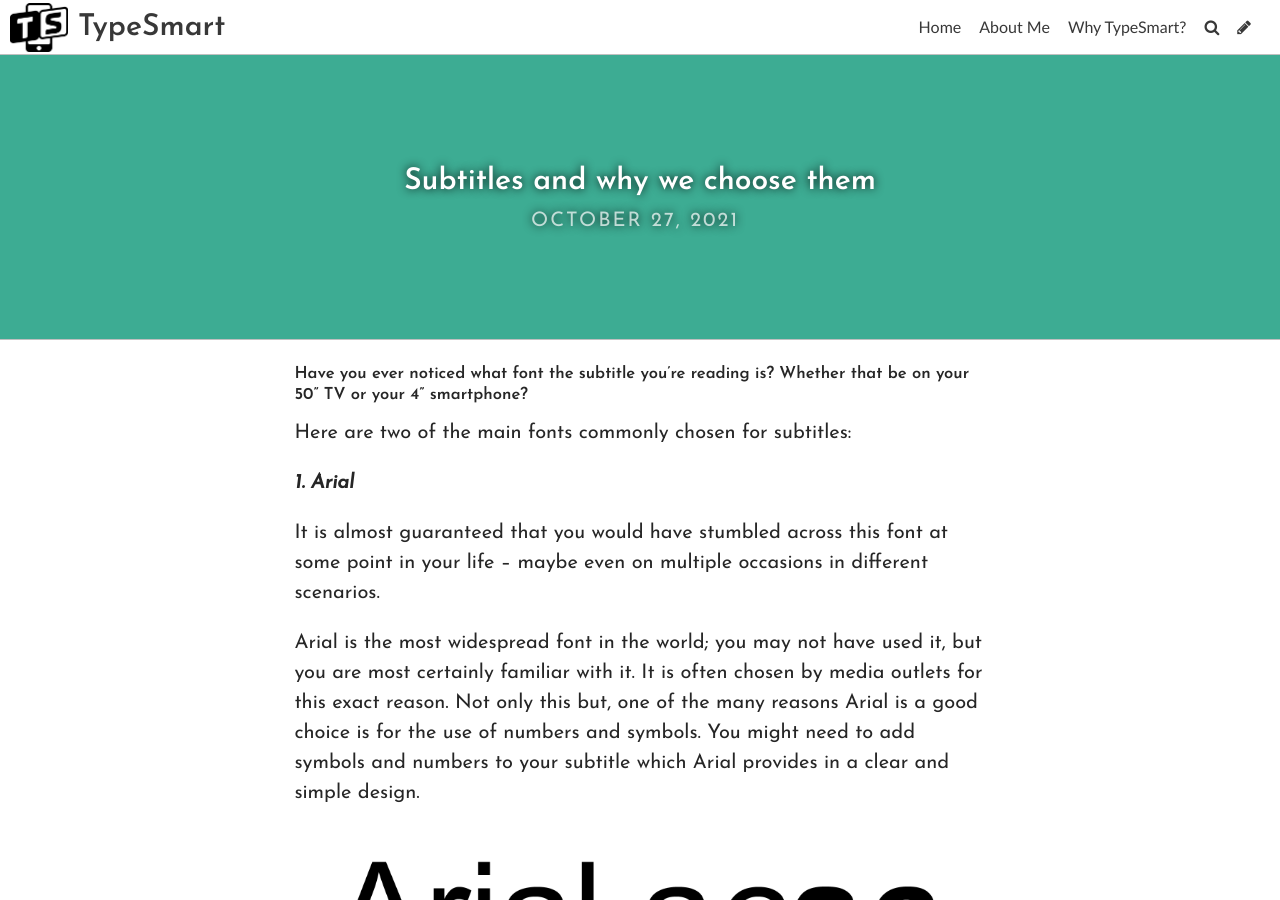
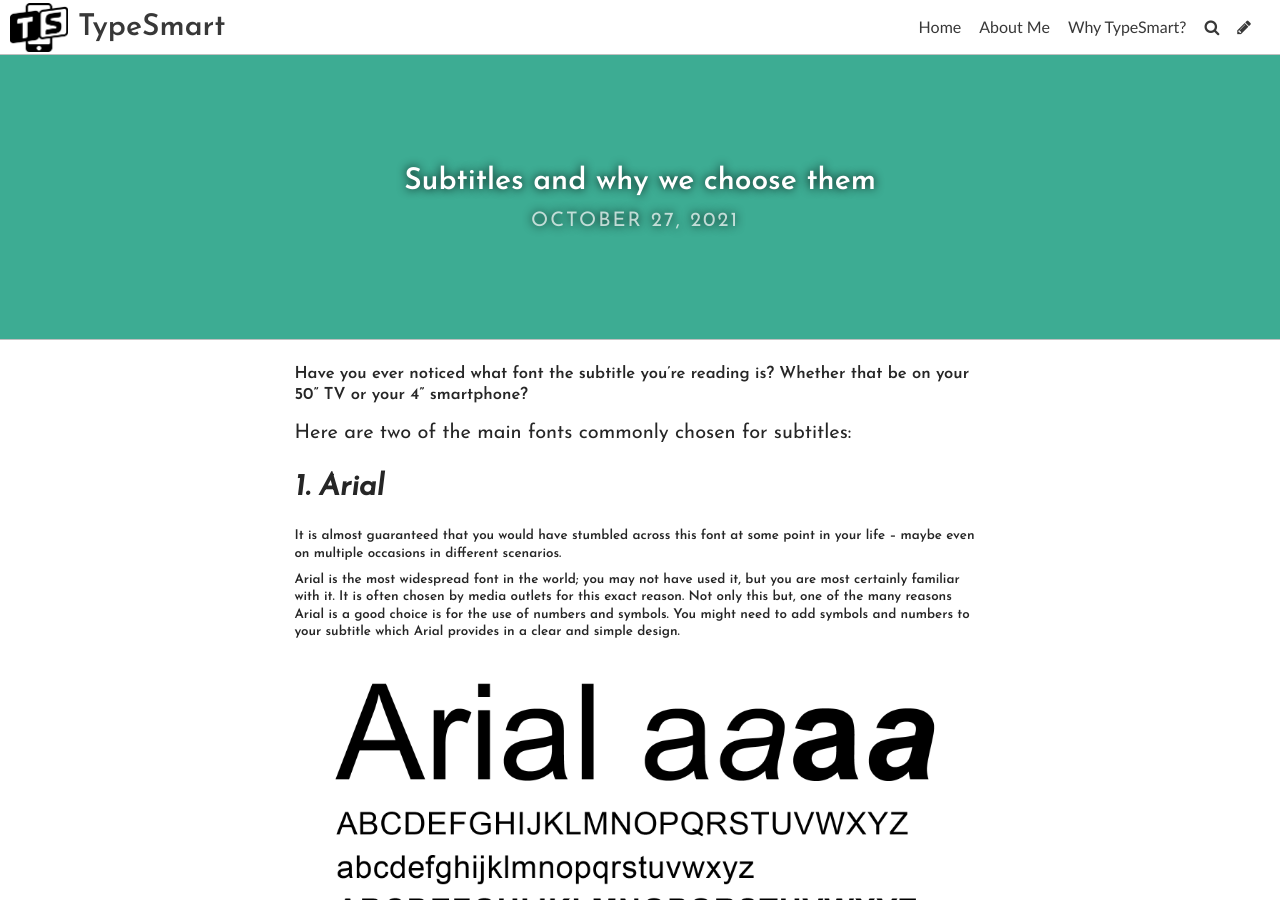
Before and after one commit to nicoleanncarter/typo-design-template, a Jekyll site: the page built from _posts/2021-10-27-subtitles-and-why-we-choose-them.md, in a window 1280 px wide and 900 px high. Built offline with Jekyll 4.4.1, drawn with Linux system fonts in a browser that asks for light colours; some web fonts are replaced.

Commit message:
Update Post “2021-10-27-subtitles-and-why-we-choose-them”

```diff
--- a/_posts/2021-10-27-subtitles-and-why-we-choose-them.md
+++ b/_posts/2021-10-27-subtitles-and-why-we-choose-them.md
@@ -10,36 +10,38 @@ comments: false
 
 Here are two of the main fonts commonly chosen for subtitles:
 
-***1. Arial***
+### ***1. Arial***
 
-It is almost guaranteed that you would have stumbled across this font at some point in your life – maybe even on multiple occasions in different scenarios.
+###### It is almost guaranteed that you would have stumbled across this font at some point in your life – maybe even on multiple occasions in different scenarios.
 
-Arial is the most widespread font in the world; you may not have used it, but you are most certainly familiar with it. It is often chosen by media outlets for this exact reason. Not only this but, one of the many reasons Arial is a good choice is for the use of numbers and symbols. You might need to add symbols and numbers to your subtitle which Arial provides in a clear and simple design.
+###### Arial is the most widespread font in the world; you may not have used it, but you are most certainly familiar with it. It is often chosen by media outlets for this exact reason. Not only this but, one of the many reasons Arial is a good choice is for the use of numbers and symbols. You might need to add symbols and numbers to your subtitle which Arial provides in a clear and simple design.
 
 ![](../uploads/arial_header_930x530-01.png)
 
-***2. Roboto***
+### ***2. Roboto***
 
-Roboto is the official subtitle font for Google and Roboto Medium (one of the variations of the original Roboto) is the default subtitle font for YouTube users. The fact that it is seen everywhere makes it easier to read for your audience.
+###### Roboto is the official subtitle font for Google and Roboto Medium (one of the variations of the original Roboto) is the default subtitle font for YouTube users. The fact that it is seen everywhere makes it easier to read for your audience.
 
- There is a reason for this. Roboto is one of the best fonts for subtitles (alongside Arial) due to its wide range of styles and lengths – you can you use it to your advantage based on preference and the length of your sentences.
+######  There is a reason for this. Roboto is one of the best fonts for subtitles (alongside Arial) due to its wide range of styles and lengths – you can you use it to your advantage based on preference and the length of your sentences.
 
 ![](../uploads/image-8.png)
 
-Despite the evidence of their being some good fonts available to use alongside your motion picture - Avi Ashkenazi states ‘Subtitles were never designed. This is the missing element of TV’. This is a fact that often slips our minds – have you ever noticed this?
+###### Despite the evidence of their being some good fonts available to use alongside your motion picture - Avi Ashkenazi states ‘Subtitles were never designed. This is the missing element of TV’. This is a fact that often slips our minds – have you ever noticed this?
 
-Subtitles are more important than we think as to ensure maximum engagement with your audience, the typography chosen must reflect this. It is not always the specific font but the size, the length, the colour and the overall readability.
+###### Subtitles are more important than we think as to ensure maximum engagement with your audience, the typography chosen must reflect this. It is not always the specific font but the size, the length, the colour and the overall readability.
 
- Many different media brands provide different accessibility options – but many don’t.
+######  Many different media brands provide different accessibility options – but many don’t.
 
-Google has lot of options, and they are the only ones that allow font change, but still none of these fonts were designed for TV. Despite Google being so diverse with the ability to choose your own format, many TV’s and outlets, like Netflix, only give you the ability to turn them off and on.
+###### Google has lot of options, and they are the only ones that allow font change, but still none of these fonts were designed for TV. Despite Google being so diverse with the ability to choose your own format, many TV’s and outlets, like Netflix, only give you the ability to turn them off and on.
 
 ![](../uploads/screenshot-2021-12-16-at-09.22.34.png)
 
-TV is static, the subtitles are always at the same bottom area of the screen, and the distance also mostly remains the same. Of course, there are different distances people choose in their living rooms and sizes of TV, but that’s what accessibility settings are for. The TV size should immediately effect the size of the subtitles and it should be something that is adjusted as a part of setting up the TV. However, if this service is not offered, you are relying on the original design to provide you with the best experience possible.
+###### TV is static, the subtitles are always at the same bottom area of the screen, and the distance also mostly remains the same. Of course, there are different distances people choose in their living rooms and sizes of TV, but that’s what accessibility settings are for. The TV size should immediately effect the size of the subtitles and it should be something that is adjusted as a part of setting up the TV. However, if this service is not offered, you are relying on the original design to provide you with the best experience possible.
 
-**Netflix** was asked their opinion on the important of subtitles:
+###### **Netflix** was asked their opinion on the important of subtitles:
 
 >   *“Subtitles and closed captions have historically been deemed a secondary asset. Even our own technical specification lists subtitles and closed captions (timed text) among several types of secondary assets that NETFLIX requires. The reality is that for millions of our members around the world, timed text files are primary assets.”*
 
-##### Will we see a designated font designed in the future?
+
+
+### Will we see a designated font designed in the future?
```
